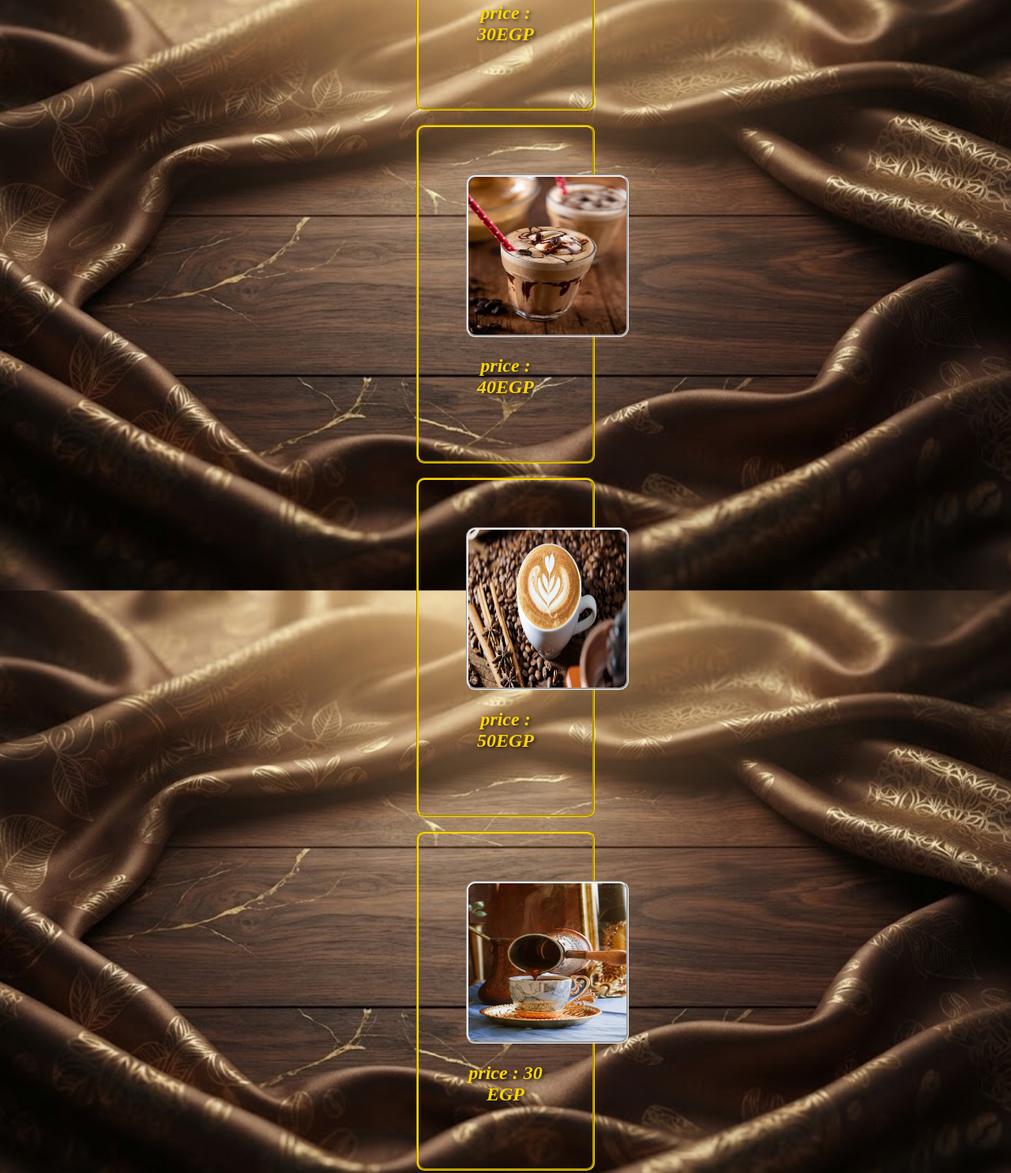
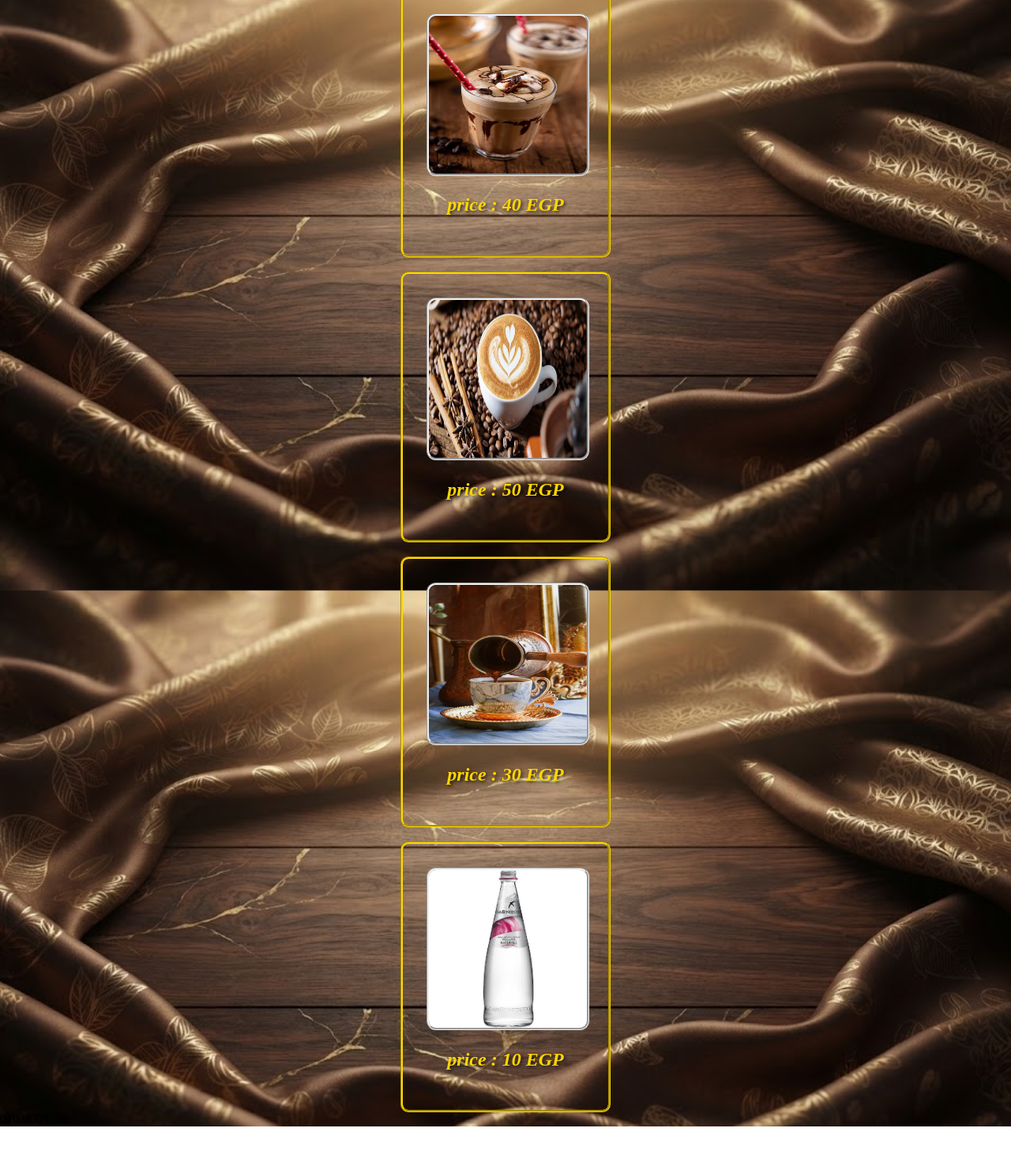
Before and after one commit to ahmedehapgamez-hub/saloom, a plain HTML site: page index.html in a window 1280 px wide. Shown: the part 852-2338 px from the top of the page at 79% size. After the commit the page ends 2279 px from the top, so only its background shows below. Drawn offline with Linux system fonts and the light colour scheme.

Commit message:
Add files via upload

```diff
--- a/index.html
+++ b/index.html
@@ -19,9 +19,8 @@
     <div>
 
 
-<img src="photo/tea.jfif" alt="photo" width="200" height="200"
-style="text-align: center; padding: 100; border-style: groove; border-radius: 12px;">
-    <h2>price : 20EGP </h2>
+<img src="photo/tea.jfif" alt="photo" width="200" height="200">
+    <h2>price : 20 EGP </h2>
 
     </div>
 
@@ -29,38 +28,7 @@ style="text-align: center; padding: 100; border-style: groove; border-radius: 12
     <div>
 
 
-<img src="photo/coca cola.jfif" alt="photo" width="200" height="200"
-style="text-align: center; padding: 100; border-style: groove; border-radius: 12px;">
-    <h2>price : 30EGP </h2>
-
-    </div>
-
-    <br>
-    <div>
-
-
-<img src="photo/ice coffe.jpg" alt="photo" width="200" height="200"
-style="text-align: center; padding: 100; border-style: groove; border-radius: 12px;">
-    <h2>price : 40EGP </h2>
-
-    </div>
-
-    <br>
-    <div>
-
-
-<img src="photo/capetsheno.jfif" alt="photo" width="200" height="200"
-style="text-align: center; padding: 100; border-style: groove; border-radius: 12px;">
-    <h2>price : 50EGP </h2>
-
-    </div>
-
-    <br>
-    <div>
-
-
-<img src="photo/coffe.jfif" alt="photo" width="200" height="200"
-style="text-align: center; padding: 100; border-style: groove; border-radius: 12px;">
+<img src="photo/coca cola.jfif" alt="photo" width="200" height="200">
     <h2>price : 30 EGP </h2>
 
     </div>
@@ -69,9 +37,35 @@ style="text-align: center; padding: 100; border-style: groove; border-radius: 12
     <div>
 
 
-<img src="photo/water.jfif" alt="photo" width="200" height="200"
-style="text-align: center; padding: 100; border-style: groove; border-radius: 12px;">
-    <h2>price : 10EGP </h2>
+<img src="photo/ice coffe.jpg" alt="photo" width="200" height="200">
+    <h2>price : 40 EGP </h2>
+
+    </div>
+
+    <br>
+    <div>
+
+
+<img src="photo/capetsheno.jfif" alt="photo" width="200" height="200">
+    <h2>price : 50 EGP </h2>
+
+    </div>
+
+    <br>
+    <div>
+
+
+<img src="photo/coffe.jfif" alt="photo" width="200" height="200">
+    <h2>price : 30 EGP </h2>
+
+    </div>
+
+    <br>
+    <div>
+
+
+<img src="photo/water.jfif" alt="photo" width="200" height="200">
+    <h2>price : 10 EGP </h2>
 
     </div>
 
--- a/style.css
+++ b/style.css
@@ -17,10 +17,10 @@ div{
     border-radius: 10px;
     border-color: gold;
     margin: auto;
-    width: 100px;
-    padding: 60px;
+    width: 200px;
+    padding: 30px;
     text-shadow: 2px 2px 4px rgba(0, 0, 0, 0.7);
-
+    image-rendering: auto;
 
 
 }
@@ -46,6 +46,9 @@ h2{
 }
 
 img {
+    border-style: groove;
+    border-radius: 12px;
+
     transition: 0.3s;
   }
   img:hover {
```
